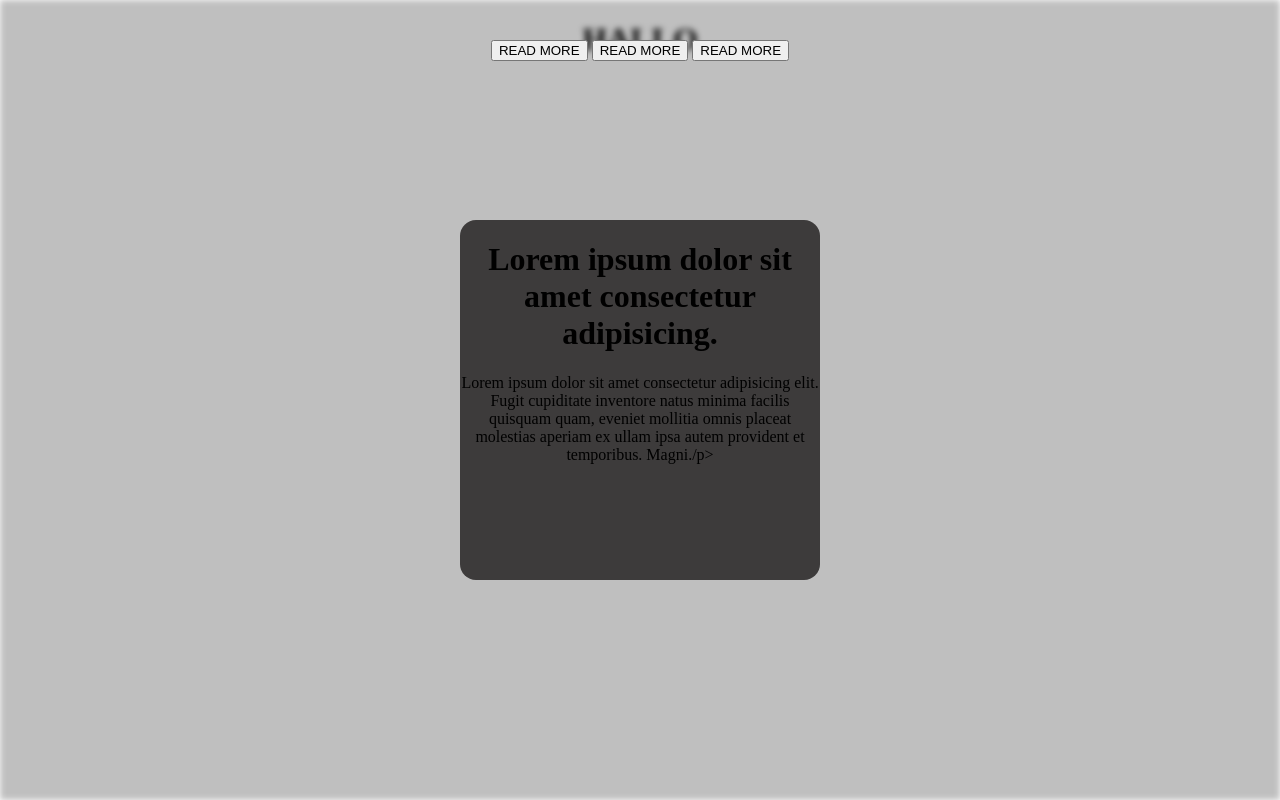
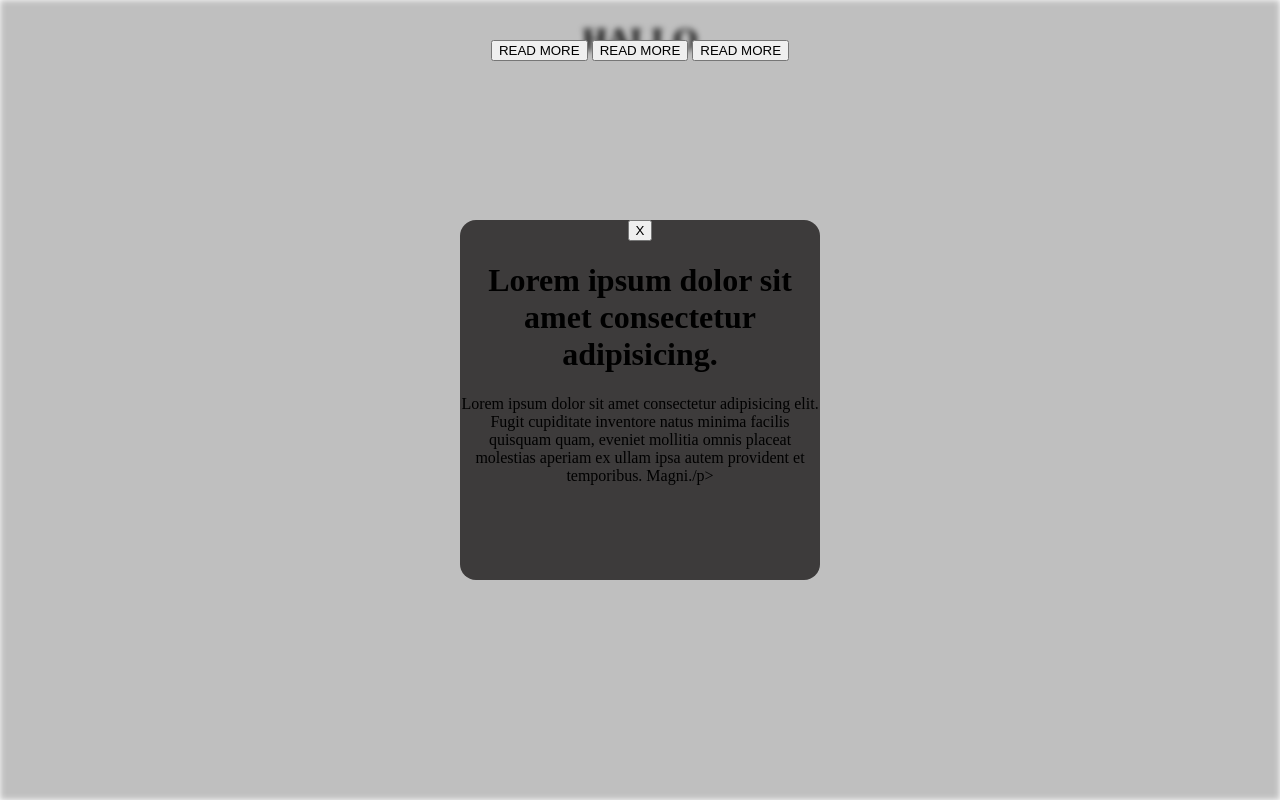
Before and after one commit to Ameer2000Mzori/Modal-Window, a website built with webpack: page src/index.html in a window 1280 px wide. Built offline with nearby package versions, Linux system fonts and the light colour scheme.

Commit message:
added more html tree to the card like , close button wrap and button + text wrap

```diff
--- a/src/index.html
+++ b/src/index.html
@@ -28,15 +28,20 @@
         </div>
       </div>
       <div class="card-Box">
+        <div class="btn-Wrap">
+          <button class="close-Card-Btn">X</button>
+        </div>
+        <div class="text-Card-Wrap">
           <h1 class="card-Title">
             Lorem ipsum dolor sit amet consectetur adipisicing.
           </h1>
           <p class="card-Text-1">
             Lorem ipsum dolor sit amet consectetur adipisicing elit. Fugit
             cupiditate inventore natus minima facilis quisquam quam, eveniet
-          mollitia omnis placeat molestias aperiam ex ullam ipsa autem provident
-          et temporibus. Magni./p>
+            mollitia omnis placeat molestias aperiam ex ullam ipsa autem
+            provident et temporibus. Magni./p>
           </p>
+        </div>
       </div>
     </header>
     <script src="script.js"></script>
```
Lines whose indentation alone changed are shown as unchanged.
